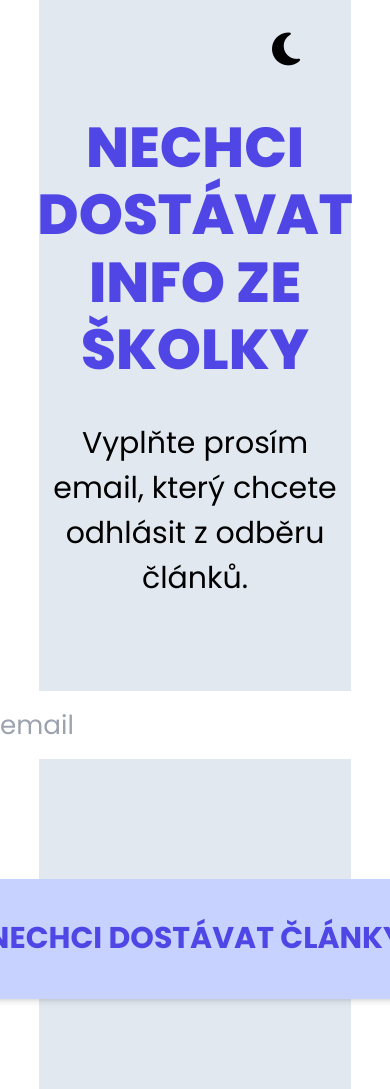
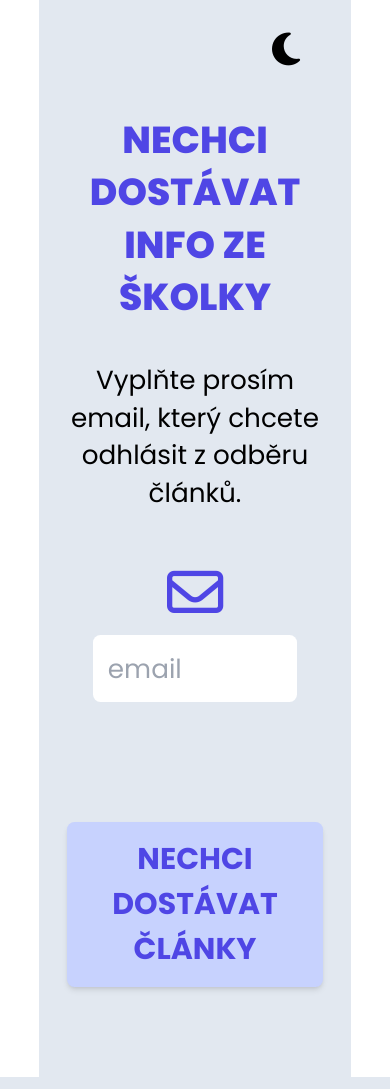
Before and after one commit to Ivuska/ms-vinicna-info, a Flask app: page /unsubscribe in a window 390 px wide; the page is wider, and only the part inside the window is pictured. Run offline with Flask 2, Linux system fonts and the light colour scheme; parts of the project's set-up code (start-up, migrations or seed data) failed here and were passed over; some libraries are stand-ins or nearby versions.

Commit message:
Responsive unsubscribe page - #8.

```diff
--- a/app/static/css/output.css
+++ b/app/static/css/output.css
@@ -627,6 +627,14 @@ html {
   margin-bottom: 0.5rem;
 }
 
+.mb-6 {
+  margin-bottom: 1.5rem;
+}
+
+.mb-7 {
+  margin-bottom: 1.75rem;
+}
+
 .block {
   display: block;
 }
@@ -778,6 +786,11 @@ html {
 .px-2 {
   padding-left: 0.5rem;
   padding-right: 0.5rem;
+}
+
+.py-3 {
+  padding-top: 0.75rem;
+  padding-bottom: 0.75rem;
 }
 
 .pl-2 {
@@ -1055,6 +1068,10 @@ html {
     margin-bottom: 0px;
   }
 
+  .sm\:mb-12 {
+    margin-bottom: 3rem;
+  }
+
   .sm\:w-80 {
     width: 20rem;
   }
@@ -1069,9 +1086,24 @@ html {
     padding-bottom: 0.5rem;
   }
 
+  .sm\:py-5 {
+    padding-top: 1.25rem;
+    padding-bottom: 1.25rem;
+  }
+
   .sm\:text-xs {
     font-size: 0.75rem;
     line-height: 1rem;
+  }
+
+  .sm\:text-3xl {
+    font-size: 1.875rem;
+    line-height: 2.25rem;
+  }
+
+  .sm\:text-4xl {
+    font-size: 2.25rem;
+    line-height: 2.5rem;
   }
 }
 
--- a/app/templates/unsubscribe.html
+++ b/app/templates/unsubscribe.html
@@ -30,18 +30,18 @@
   </section>
 
   <section class="flex flex-col justify-center">
-    <h1 class="text-indigo-600 text-center font-extrabold text-3xl my-5 uppercase">Nechci dostávat info ze školky</h1>
+    <h1 class="text-indigo-600 text-center font-extrabold text-xl md:text-3xl my-5 uppercase">Nechci dostávat info ze školky</h1>
 
-    <p class="text-center mb-12 text-l dark:text-white">Vyplňte prosím email, který chcete odhlásit z odběru článků.</p>
+    <p class="text-center mb-7 md:mb-12 text-sm sm:text-l dark:text-white">Vyplňte prosím email, který chcete odhlásit z odběru článků.</p>
   </section>
 
   <section>
     <form class="flex grow flex-col justify-center items-center text-center m-0" method="post" id="form" action="/unsubscribe">
       <input type="hidden" name="csrf_token" value="{{ csrf_token() }}" />
-      <div class="flex grow justify-items-center items-center space-x-3">
-        <i class="far fa-envelope text-4xl text-center  text-indigo-600"></i>
+      <div class="flex grow flex-col md:flex-row justify-items-center items-center md:space-x-3">
+        <i class="far fa-envelope text-3xl sm:text-4xl text-center  text-indigo-600 mb-2 md:mb-0"></i>
         <input
-          class="text-sm rounded dark:bg-slate-200 border-solid hover:border-4 focus:border-4 border-indigo-300 dark:border-indigo-500 w-80 px-8 py-2"
+          class="text-sm rounded dark:bg-slate-200 border-solid hover:border-4 focus:border-4 border-indigo-300 dark:border-indigo-500 w-4/5 py-2 px-2 sm:px-8"
           type="email" name="input_email" id="email" placeholder="email" value="{{ email_address }}" required />
 
       </div>
@@ -49,7 +49,7 @@
         {{ recaptcha }}
       </div>
       <button
-        class="rounded shadow-md text-center text-indigo-600 hover:text-indigo-200 active:text-indigo-200 uppercase bg-indigo-200 hover:bg-indigo-600 active:bg-indigo-600 hover:bg-indigo-600text-l font-bold px-6 py-5 my-8"
+        class="rounded shadow-md text-center text-indigo-600 hover:text-indigo-200 active:text-indigo-200 uppercase bg-indigo-200 hover:bg-indigo-600 active:bg-indigo-600 hover:bg-indigo-600text-l font-bold px-6 py-2 sm:py-5 my-8"
         formnovalidate id="btn" type="submit">Nechci dostávat články</button>
     </form>
   </section>
```
